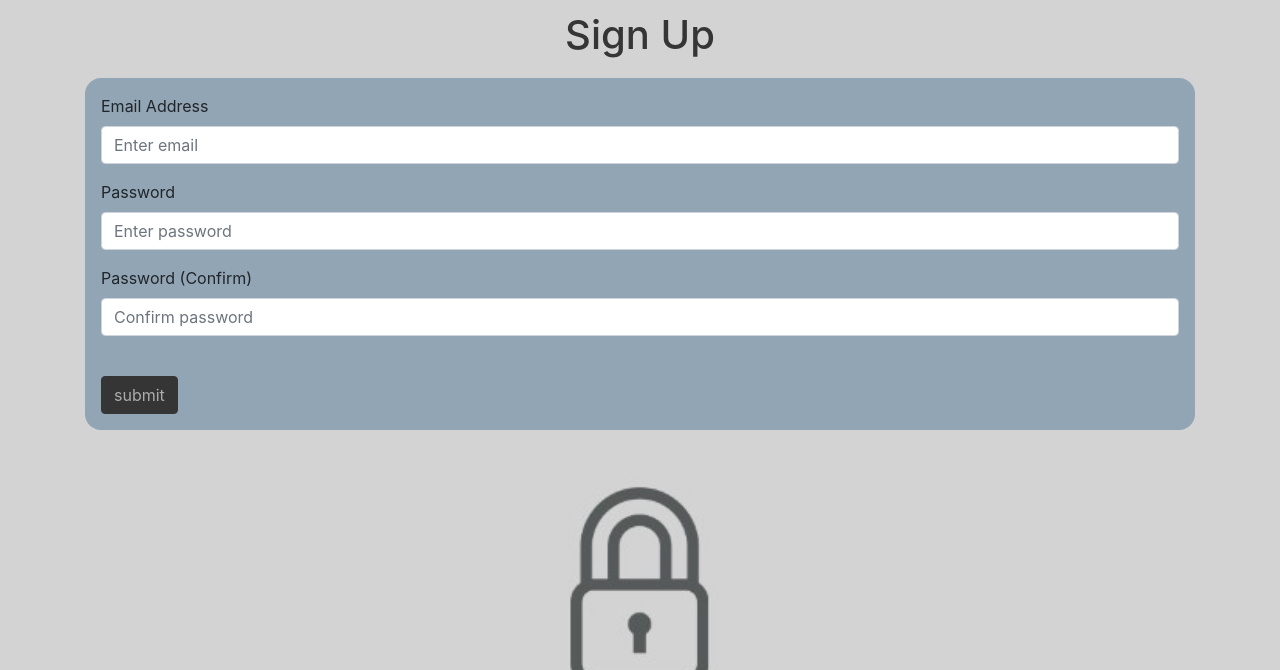
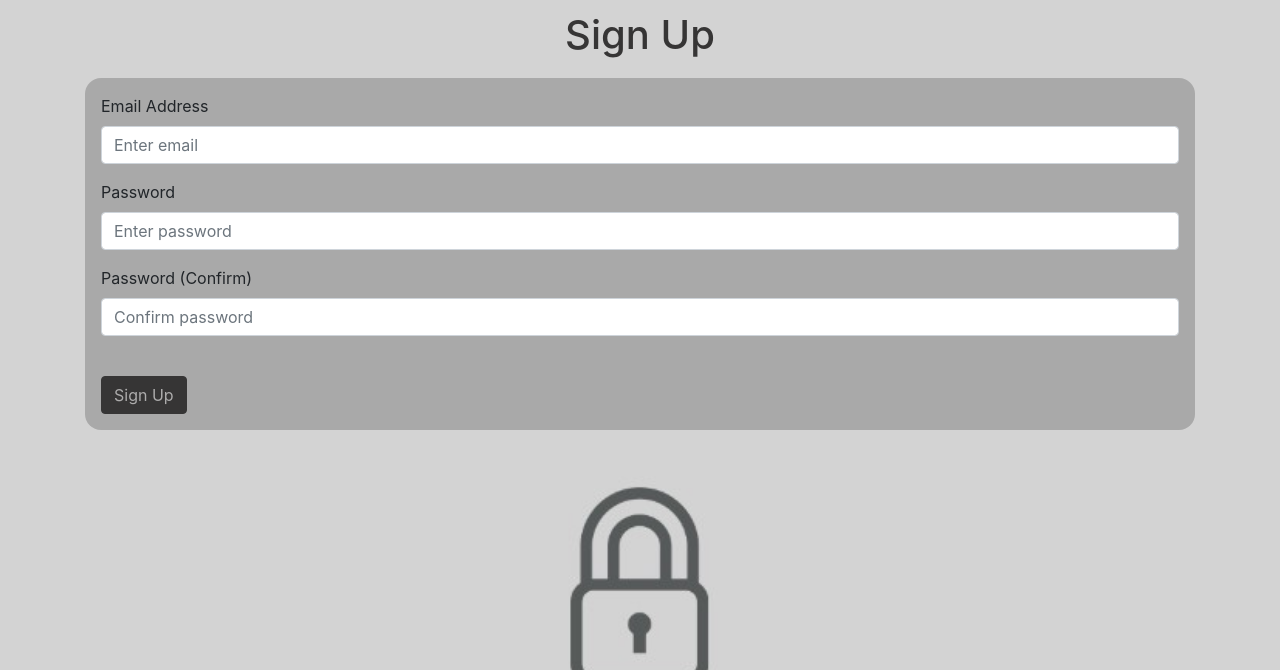
Before and after one commit to MatteoPassalent/VaultGaurd, a Flask app: page /sign-up in a window 1280 px wide. Shown: the part 56-726 px from the top of the page. Run offline with Flask 2, Linux system fonts and the light colour scheme; some libraries are stand-ins or nearby versions.

Commit message:
Style Changes

```diff
--- a/web_app/auth.py
+++ b/web_app/auth.py
@@ -3,6 +3,8 @@ from .models import User
 from werkzeug.security import generate_password_hash, check_password_hash
 from . import db
 from flask_login import login_user, login_required, logout_user, current_user
+
+# Note: Application is stateful due to flask-login keeping user data in server session
 
 # creates blueprint object named auth
 # Note: Blueprint holds multiple routes inside, can be used like an individual flask app.
@@ -35,7 +37,7 @@ def login():
     if user:
         # Uses check_password_hash to check password from POST request against user password from db with corresponding email
         if check_password_hash(user.password, req_password):
-            # Uses login_user. remeber = True keeps the user logged in if app is opened again in the same browser
+            # Uses login_user. remeber = True keeps the user logged in if app is opened again in the same browser (session managment not caching)
             login_user(user, remember=True)
 
             # Note: Using url_for instead of having to hardcode the link to the home page.
@@ -119,7 +121,7 @@ def sign_up():
     if user:
         flash("Email in use.")
     elif len(email) < 4:
-        flash("First name must be at least 5 characters")
+        flash("Email must be at least 5 characters")
     elif password1 != password2:
         flash("Passwords do not match")
     elif len(password1) < 7:
--- a/web_app/static/style.css
+++ b/web_app/static/style.css
@@ -80,7 +80,7 @@ body{
 
 
 .log{
-  background-color: #91a5b5;
+  background-color: darkgrey;
   padding: 1rem;
   border-radius: 1rem;
 
--- a/web_app/templates/base.html
+++ b/web_app/templates/base.html
@@ -78,6 +78,6 @@
       crossorigin="anonymous"
     ></script>
     <script src="//cdn.jsdelivr.net/npm/sweetalert2@11"></script>
-    <script src="static/script.js?v16"></script>
+    <script src="static/script.js?v17"></script>
   </body>
 </html>
--- a/web_app/templates/sign_up.html
+++ b/web_app/templates/sign_up.html
@@ -36,7 +36,7 @@
       />
     </div>
     <br />
-    <button type="submit" class="btn big-button">submit</button>
+    <button type="submit" class="btn big-button">Sign Up</button>
   </div>
 </form>
 {% endblock %}
```
Also changed, not shown: web_app/database.db.
